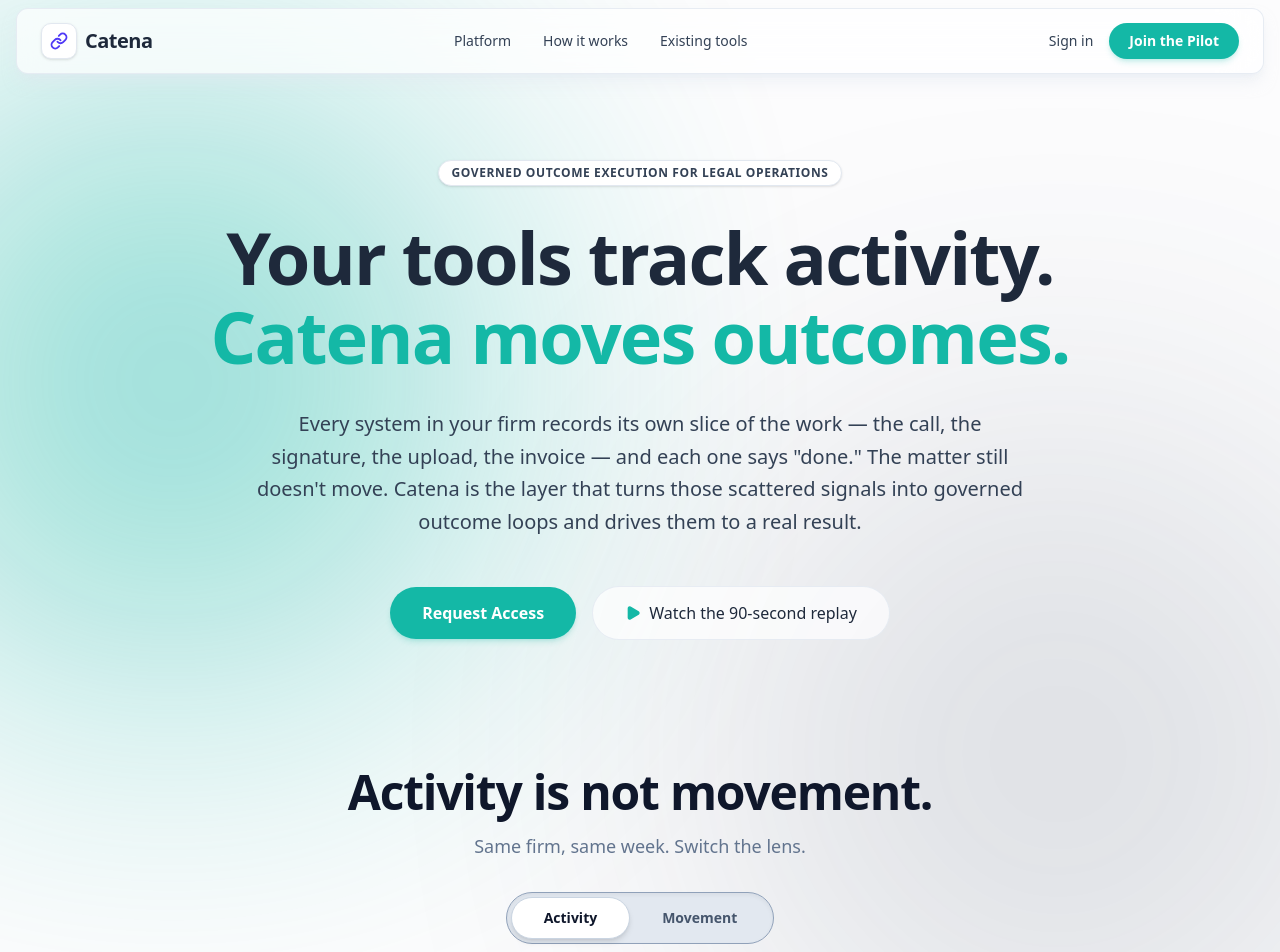
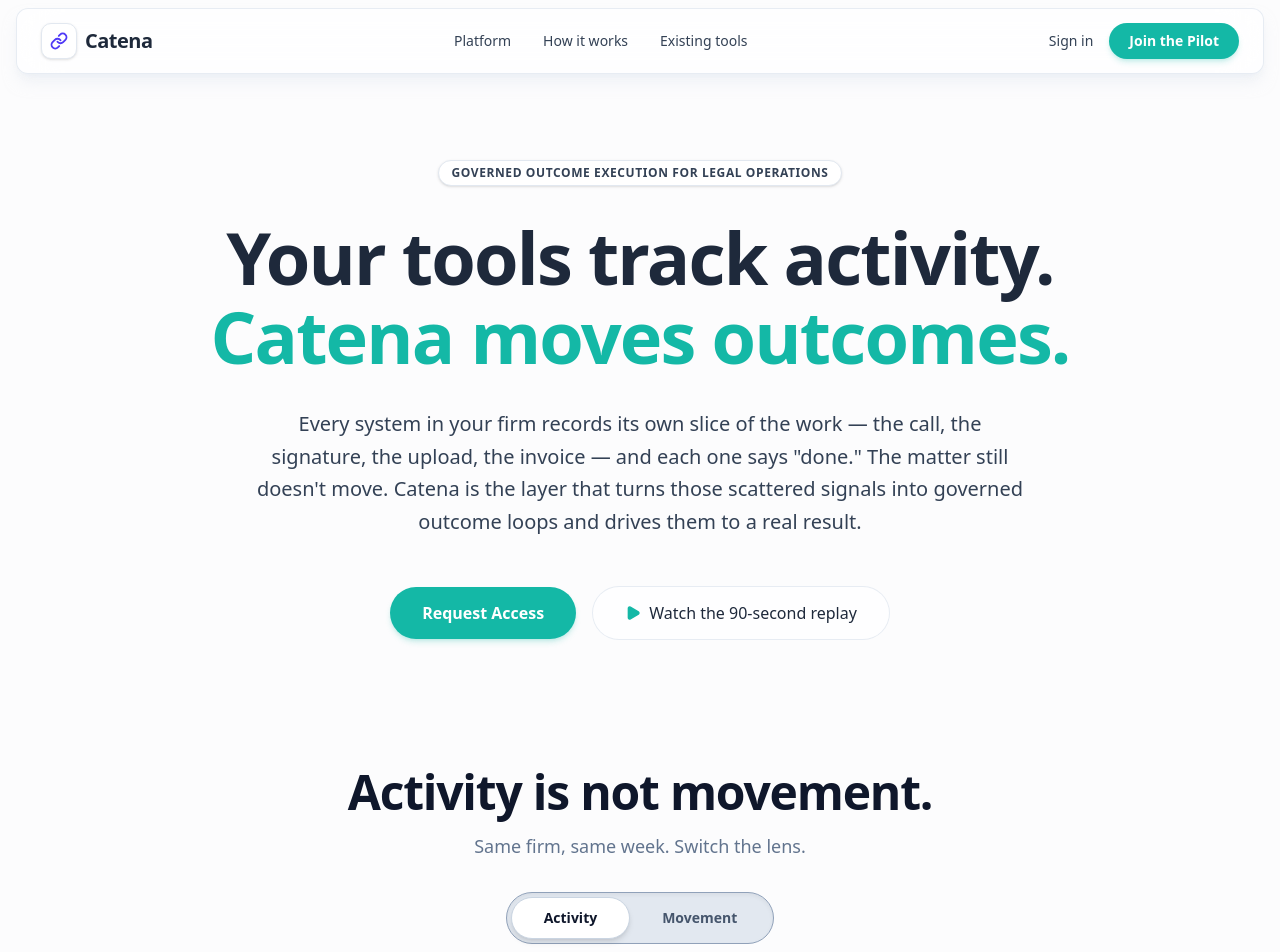
Before and after one commit to PrimeElixir/catena-landing, a Next.js app: page / in a window 1280 px wide. Shown: the top 952 px of the page. Built offline with nearby package versions, Linux system fonts and the light colour scheme.

Commit message:
style: remove background glowing orbs to keep the hero section perfectly clean

```diff
--- a/src/components/HeroSection.tsx
+++ b/src/components/HeroSection.tsx
@@ -19,11 +19,7 @@ export default function HeroSection() {
   return (
     <section className="relative pt-40 pb-20 px-6 flex flex-col items-center overflow-hidden">
 
-      {/* Background Architectural Elements */}
-      <div className="absolute inset-0 z-0 pointer-events-none">
-        <div className="absolute top-[5%] left-[-10%] w-[600px] h-[600px] bg-accent rounded-full blur-[150px] animate-pulse opacity-5"></div>
-        <div className="absolute top-[25%] right-[-10%] w-[700px] h-[700px] bg-slate-700 rounded-full blur-[150px] opacity-15"></div>
-      </div>
+
 
       <div className="relative z-10 w-full max-w-6xl mx-auto flex flex-col items-center text-center">
         {/* Eyebrow */}
```
